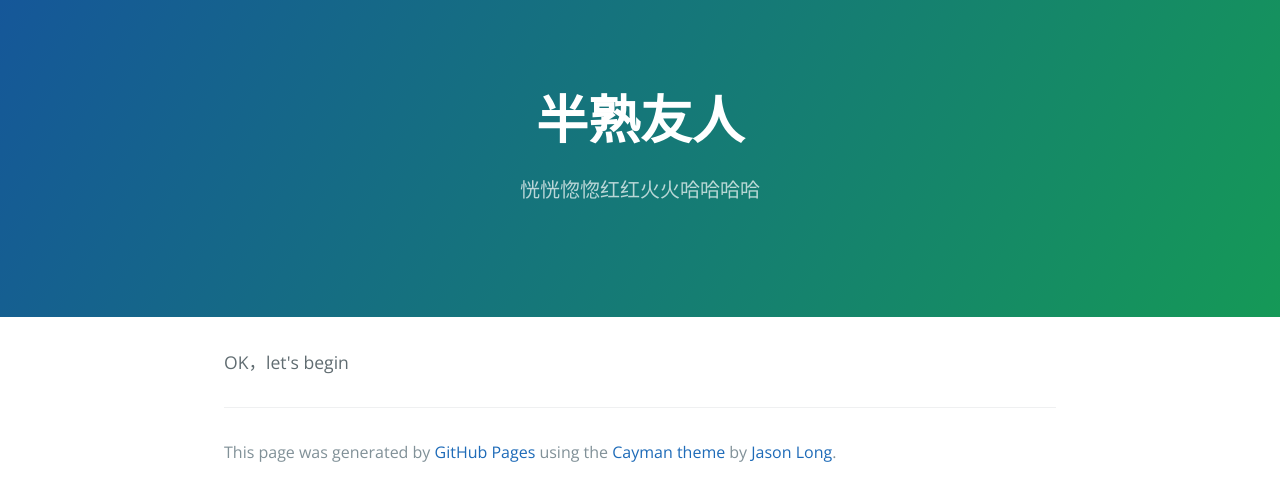
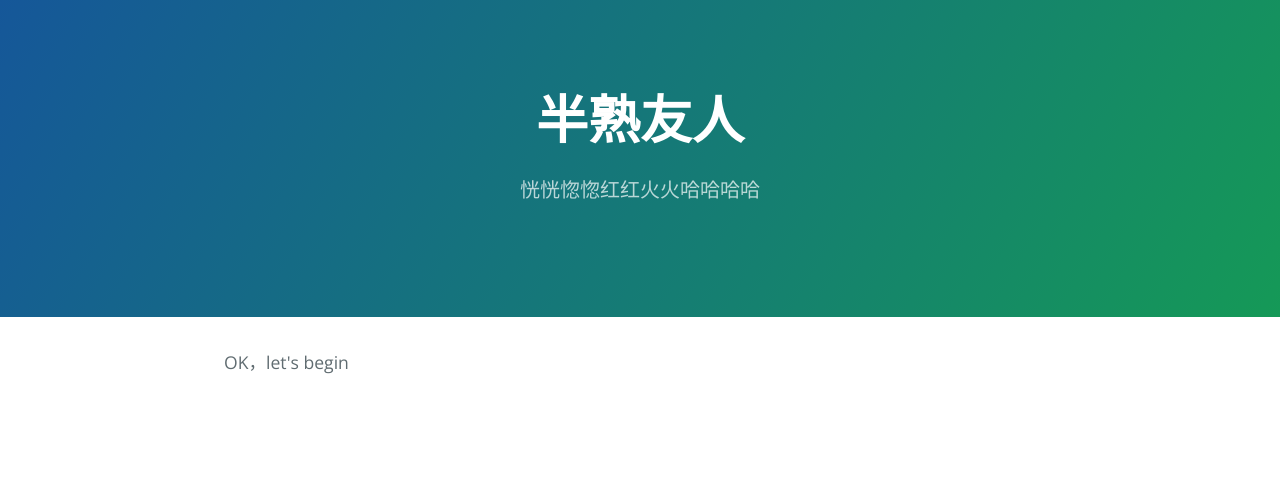
Before and after one commit to BSYR/BSYR.github.io, a plain HTML site: page index.html in a window 1280 px wide. Drawn offline with nearby package versions, Linux system fonts and the light colour scheme.

Commit message:
some change
去掉了foot和by

```diff
--- a/index.html
+++ b/index.html
@@ -2,7 +2,7 @@
 <html lang="en-us">
   <head>
     <meta charset="UTF-8">
-    <title>半熟友人 by BSYR</title>
+    <title>半熟友人</title>
     <meta name="viewport" content="width=device-width, initial-scale=1">
     <link rel="stylesheet" type="text/css" href="stylesheets/normalize.css" media="screen">
     <link href='https://fonts.googleapis.com/css?family=Open+Sans:400,700' rel='stylesheet' type='text/css'>
@@ -17,12 +17,6 @@
 
     <section class="main-content">
       <p>OK，let's begin</p>
-
-      <footer class="site-footer">
-
-        <span class="site-footer-credits">This page was generated by <a href="https://pages.github.com">GitHub Pages</a> using the <a href="https://github.com/jasonlong/cayman-theme">Cayman theme</a> by <a href="https://twitter.com/jasonlong">Jason Long</a>.</span>
-      </footer>
-
     </section>
 
 
```
